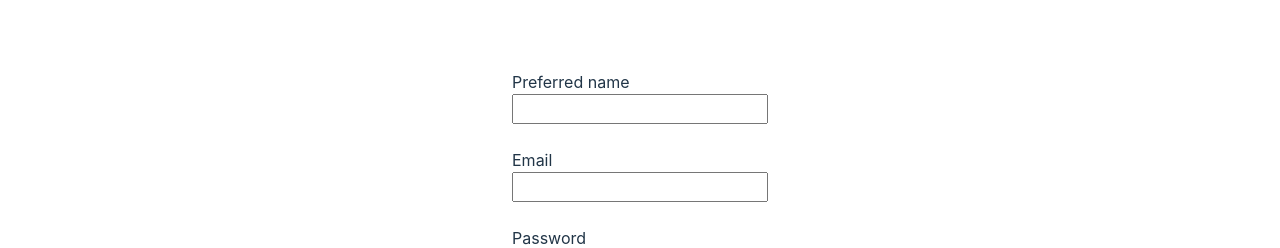
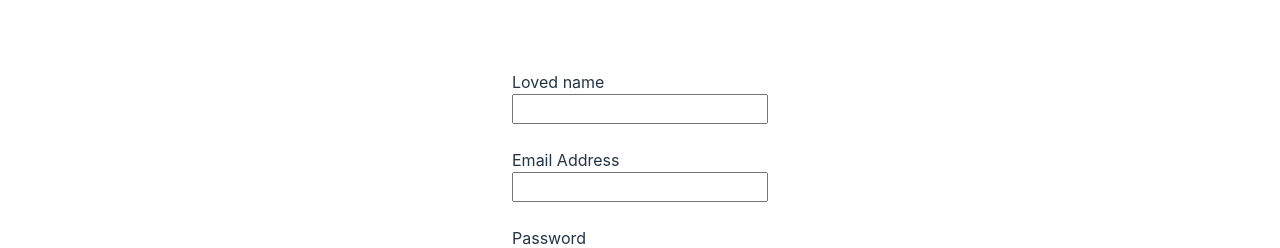
Before and after one commit to meegido/some-website, a React (Vite) app: page / in a window 1280 px wide. Shown: the part 186-434 px from the top of the page. Built offline with nearby package versions, Linux system fonts and the light colour scheme.

Commit message:
extracting field component

```diff
--- a/src/App.jsx
+++ b/src/App.jsx
@@ -3,16 +3,11 @@ import styles from './app.module.css';
 import Form from './components/form/form';
 
 function App() {
-  const handleLogin = (event) => {
-    event.preventDefault();
-    console.log('login');
-  };
-
   return (
     <>
       <Header />
       <main className={styles.wrapper}>
-        <Form handleLogin={handleLogin} />
+        <Form />
       </main>
     </>
   );
--- /dev/null
+++ b/src/components/form/field.jsx
@@ -0,0 +1,12 @@
+import styles from './form.module.css';
+
+function Field({ value, type = 'text', label, id, onChange }) {
+  return (
+    <div className={styles['input']}>
+      <label htmlFor={id}>{label}</label>
+      <input type={type} id={id} value={value} onChange={onChange} />
+    </div>
+  );
+}
+
+export default Field;
--- a/src/components/form/form.jsx
+++ b/src/components/form/form.jsx
@@ -1,41 +1,48 @@
 import React from 'react';
 import styles from './form.module.css';
+import Field from './field';
 
-function Form({ handleLogin }) {
+function Form() {
   const [name, setName] = React.useState('');
   const [email, setEmail] = React.useState('');
   const [password, setPassword] = React.useState('');
 
+  const handleLogin = (event) => {
+    event.preventDefault();
+    window.alert('you are logged in');
+    console.log({ name, email, password });
+
+    setName('');
+    setEmail('');
+    setPassword('');
+  };
+
   return (
     <>
       <form className={styles['login__form']} onSubmit={handleLogin}>
-        <div className={styles['input']}>
-          <label htmlFor="name">Preferred name</label>
-          <input
+        <Field
           type="text"
-            id="name-input"
+          id="text"
           value={name}
-            onChange={(event) => setName(event.target.value)}
+          label="Loved name"
+          onChange={(event) => {
+            setName(event.target.value);
+          }}
         />
-        </div>
-        <div className={styles['input']}>
-          <label htmlFor="email">Email</label>
-          <input
-            type="text"
-            id="email-input"
+        <Field
+          type="email"
+          id="email"
           value={email}
+          label="Email Address"
           onChange={(event) => setEmail(event.target.value)}
         />
-        </div>
-        <div className={styles['input']}>
-          <label htmlFor="password">Password</label>
-          <input
+        <Field
           type="password"
-            id="password-input"
+          id="password"
           value={password}
+          label="Password"
           onChange={(event) => setPassword(event.target.value)}
         />
-        </div>
         <button>Log in</button>
       </form>
     </>
```
Lines whose indentation alone changed are shown as unchanged.
